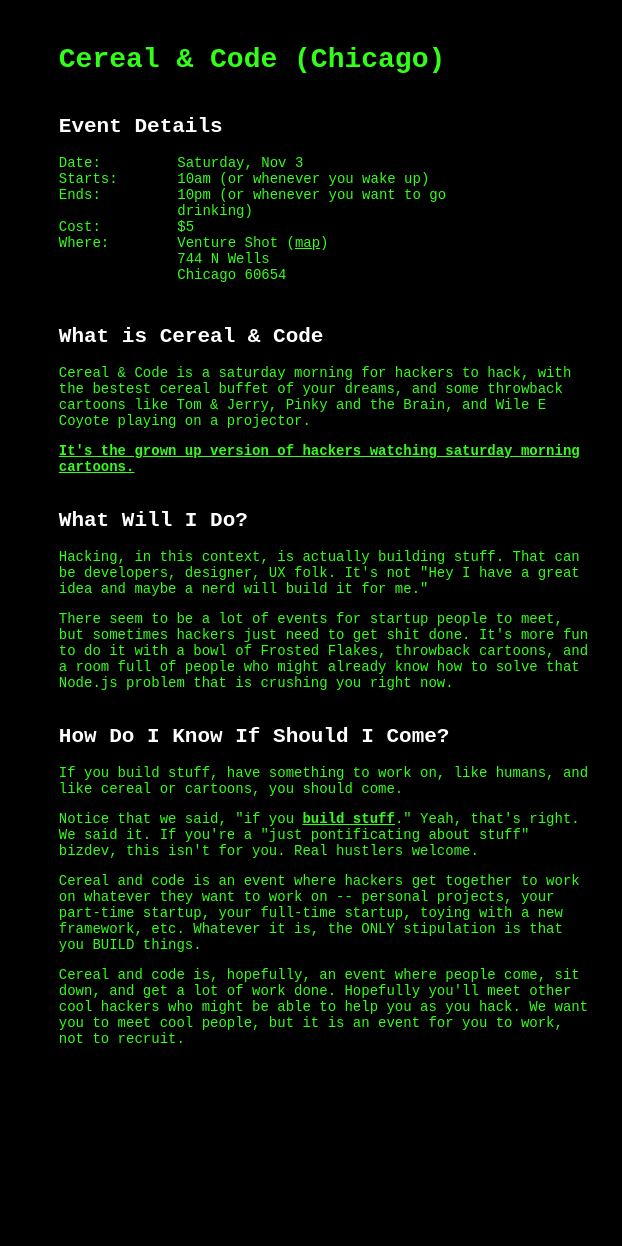
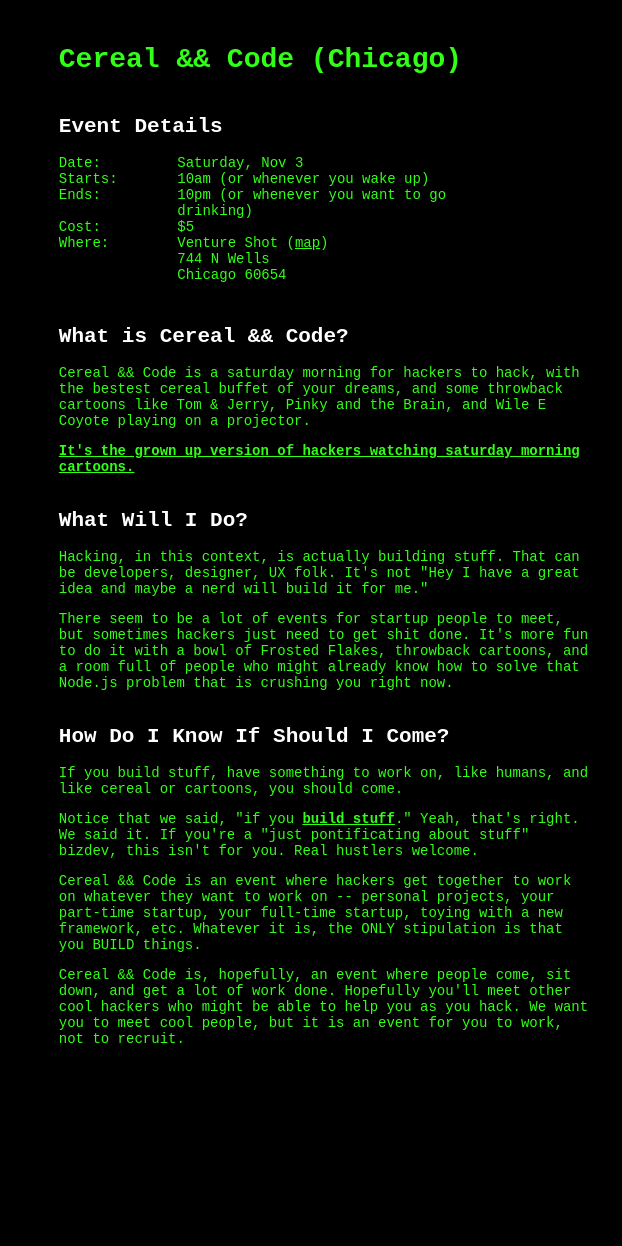
Before and after one commit to ccg/cerealandcode, a plain HTML site: page index.html in a window 1280 px wide. Shown: the top 1246 px of the page, 658-1280 px from the left. Drawn offline with nearby package versions, Linux system fonts and the light colour scheme.

Commit message:
cereal && code: double ampersands. so obvious in retrospect

```diff
--- a/index.html
+++ b/index.html
@@ -4,7 +4,7 @@
     <meta charset="utf-8" />
     <meta name="viewport" content="width=device-width, initial-scale=1.0, maximum-scale=1.0, user-scalable=no" />
     <meta name="google-site-verification" content="w825q_bkbaSv_XAKDMBEp7QiLnxA6e4Q5CTrXIgP734" />
-    <title>Grown Up Nerd Saturday Mornings | Cereal & Code</title>
+    <title>Grown Up Nerd Saturday Mornings | Cereal && Code</title>
     <link type="text/css" rel="stylesheet" href="style.css">
     <script src="https://ajax.googleapis.com/ajax/libs/jquery/1.7.2/jquery.min.js"></script>
     <script src="/js/jquery.min.js"></script>
@@ -60,7 +60,7 @@
 <body>
 
 <div class="right" id="title">
-    <h1>Cereal & Code (Chicago)</h1>
+    <h1>Cereal && Code (Chicago)</h1>
 </div><!-- .right -->
 
 <div id="mobilecereal" class="left">
@@ -146,9 +146,9 @@
     </div>
     </div><!-- #details -->
 
-    <h2>What is Cereal &amp; Code</h2>
+    <h2>What is Cereal &amp;&amp; Code?</h2>
     <p>
-        Cereal &amp; Code is a saturday morning for hackers to hack, with
+        Cereal &amp;&amp; Code is a saturday morning for hackers to hack, with
         the bestest cereal buffet of your dreams, and some throwback
         cartoons like Tom &amp; Jerry, Pinky and the Brain, and Wile E
         Coyote playing on a projector.
@@ -183,14 +183,14 @@
         about stuff" bizdev, this isn't for you. Real hustlers welcome.
     </p>
     <p>
-        Cereal and code is an event where hackers get together to work
+        Cereal &amp;&amp; Code is an event where hackers get together to work
         on whatever they want to work on -- personal projects, your
         part-time startup, your full-time startup, toying with a new
         framework, etc. Whatever it is, the ONLY stipulation is that
         you BUILD things.
     </p>
     <p>
-        Cereal and code is, hopefully, an event where people come, sit
+        Cereal &amp;&amp; Code is, hopefully, an event where people come, sit
         down, and get a lot of work done. Hopefully you'll meet other
         cool hackers who might be able to help you as you hack. We want
         you to meet cool people, but it is an event for you to work, not
```
